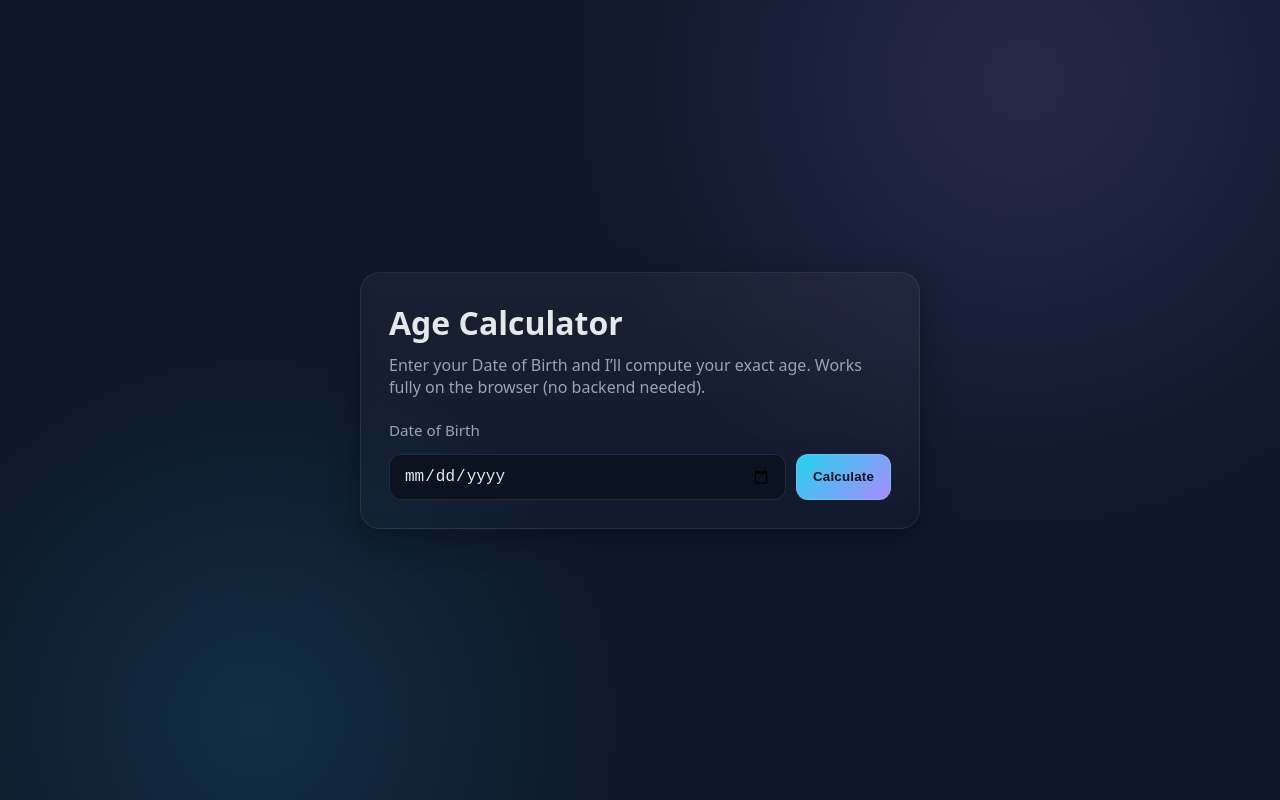
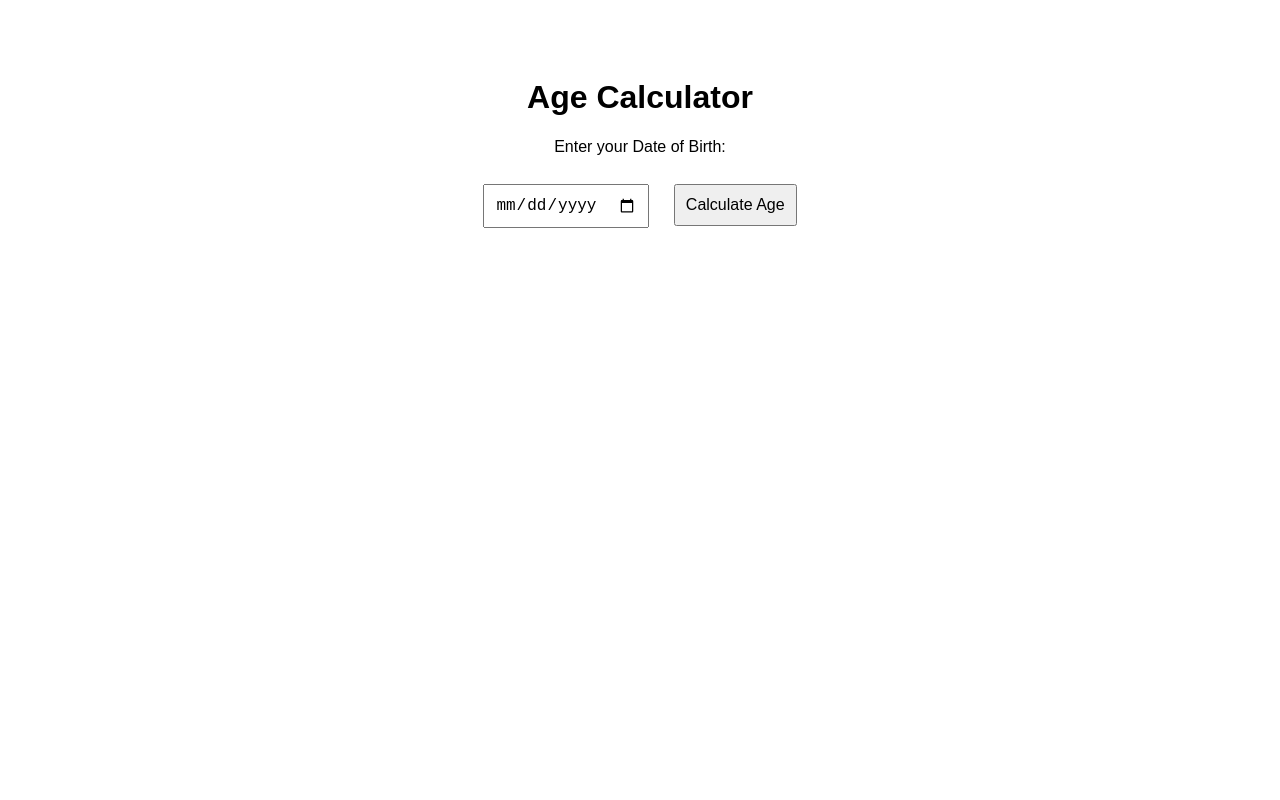
Before and after one commit to LOKI2522/loki, a plain HTML site: page index.html in a window 1280 px wide. Drawn offline with Linux system fonts and the light colour scheme.

Commit message:
Update index.html

```diff
--- a/index.html
+++ b/index.html
@@ -1,70 +1,40 @@
 <!DOCTYPE html>
 <html lang="en">
 <head>
-  <meta charset="UTF-8" />
-  <meta name="viewport" content="width=device-width, initial-scale=1" />
+  <meta charset="UTF-8">
   <title>Age Calculator</title>
   <style>
-    :root {
-      --bg: #0f172a; /* slate-900 */
-      --card: #111827; /* gray-900 */
-      --text: #e5e7eb; /* gray-200 */
-      --muted: #9ca3af; /* gray-400 */
-      --accent: #22d3ee; /* cyan-400 */
-      --accent-2: #a78bfa; /* violet-400 */
-      --error: #ef4444; /* red-500 */
-    }
-    * { box-sizing: border-box; }
-    body {
-      margin: 0; font-family: system-ui, -apple-system, Segoe UI, Roboto, Ubuntu, Cantarell, "Helvetica Neue", Arial, "Noto Sans", "Apple Color Emoji", "Segoe UI Emoji";
-      background: radial-gradient(60vw 60vw at 80% 10%, rgba(167,139,250,.15), transparent 60%),
-                  radial-gradient(50vw 50vw at 20% 90%, rgba(34,211,238,.12), transparent 60%),
-                  var(--bg);
-      color: var(--text);
-      min-height: 100vh; display: grid; place-items: center; padding: 32px;
-    }
-    .card {
-      width: 100%; max-width: 560px; background: linear-gradient(180deg, rgba(255,255,255,0.04), rgba(255,255,255,0.01));
-      backdrop-filter: blur(6px);
-      border: 1px solid rgba(255,255,255,0.08);
-      border-radius: 20px; padding: 28px; box-shadow: 0 10px 30px rgba(0,0,0,.35);
-    }
-    h1 { margin: 0 0 10px; font-size: clamp(1.4rem, 2.6vw, 2rem); }
-    p.subtitle { margin: 0 0 22px; color: var(--muted); }
-    form { display: grid; gap: 14px; }
-    label { font-size: .95rem; color: var(--muted); }
-    .row { display: grid; grid-template-columns: 1fr auto; gap: 10px; }
-    input[type="date"] {
-      width: 100%; padding: 12px 14px; border-radius: 12px; border: 1px solid rgba(255,255,255,0.1);
-      background: #0b1220; color: var(--text); outline: none; font-size: 1rem;
-    }
-    input[type="date"]:focus { border-color: var(--accent); box-shadow: 0 0 0 3px rgba(34,211,238,0.18); }
-    button {
-      padding: 12px 16px; border-radius: 12px; border: 1px solid rgba(255,255,255,0.14); cursor: pointer;
-      background: linear-gradient(135deg, var(--accent), var(--accent-2)); color: #0b1220; font-weight: 700; letter-spacing: .2px;
-    }
-    button:active { transform: translateY(1px); }
-    .result { margin-top: 18px; padding: 16px; border-radius: 16px; background: rgba(255,255,255,0.04);
-              border: 1px solid rgba(255,255,255,0.08); display: none; }
-    .grid { display: grid; grid-template-columns: 1fr 1fr; gap: 12px; }
-    .metric { padding: 12px; border-radius: 12px; background: #0b1220; border: 1px solid rgba(255,255,255,0.06); text-align: center; }
-    .metric .val { font-size: 1.4rem; font-weight: 800; }
-    .metric .lbl { color: var(--muted); font-size: .8rem; }
-    .muted { color: var(--muted); font-size: .95rem; }
-    .error { color: var(--error); margin-top: 8px; display: none; }
-    .footer { margin-top: 14px; text-align: center; font-size: .85rem; color: var(--muted); }
-    a { color: var(--accent); text-decoration: none; }
+    body { font-family: Arial, sans-serif; text-align: center; padding-top: 50px; }
+    input, button { padding: 10px; font-size: 16px; margin: 10px; }
   </style>
 </head>
 <body>
-  <div class="card">
-    <h1>Age Calculator</h1>
-    <p class="subtitle">Enter your Date of Birth and I’ll compute your exact age. Works fully on the browser (no backend needed).</p>
+  <h1>Age Calculator</h1>
+  <label for="dob">Enter your Date of Birth:</label><br><br>
+  <input type="date" id="dob" required>
+  <button onclick="calculateAge()">Calculate Age</button>
 
-    <form id="ageForm" novalidate>
-      <label for="dob">Date of Birth</label>
-      <div class="row">
-        <input id="dob" name="dob" type="date" required />
-        <button type="submit">Calculate</button>
-      </div>
-      <div id="err" class="error">Please enter a valid date in the past (format: YYYY-M
+  <h2 id="result"></h2>
+
+  <script>
+    function calculateAge() {
+      const dobInput = document.getElementById("dob").value;
+      if (!dobInput) {
+        document.getElementById("result").innerText = "⚠️ Please select a date.";
+        return;
+      }
+
+      const dob = new Date(dobInput);
+      const today = new Date();
+
+      let age = today.getFullYear() - dob.getFullYear();
+      const m = today.getMonth() - dob.getMonth();
+      if (m < 0 || (m === 0 && today.getDate() < dob.getDate())) {
+        age--;
+      }
+
+      document.getElementById("result").innerText = "Your Age: " + age + " years";
+    }
+  </script>
+</body>
+</html>
```
